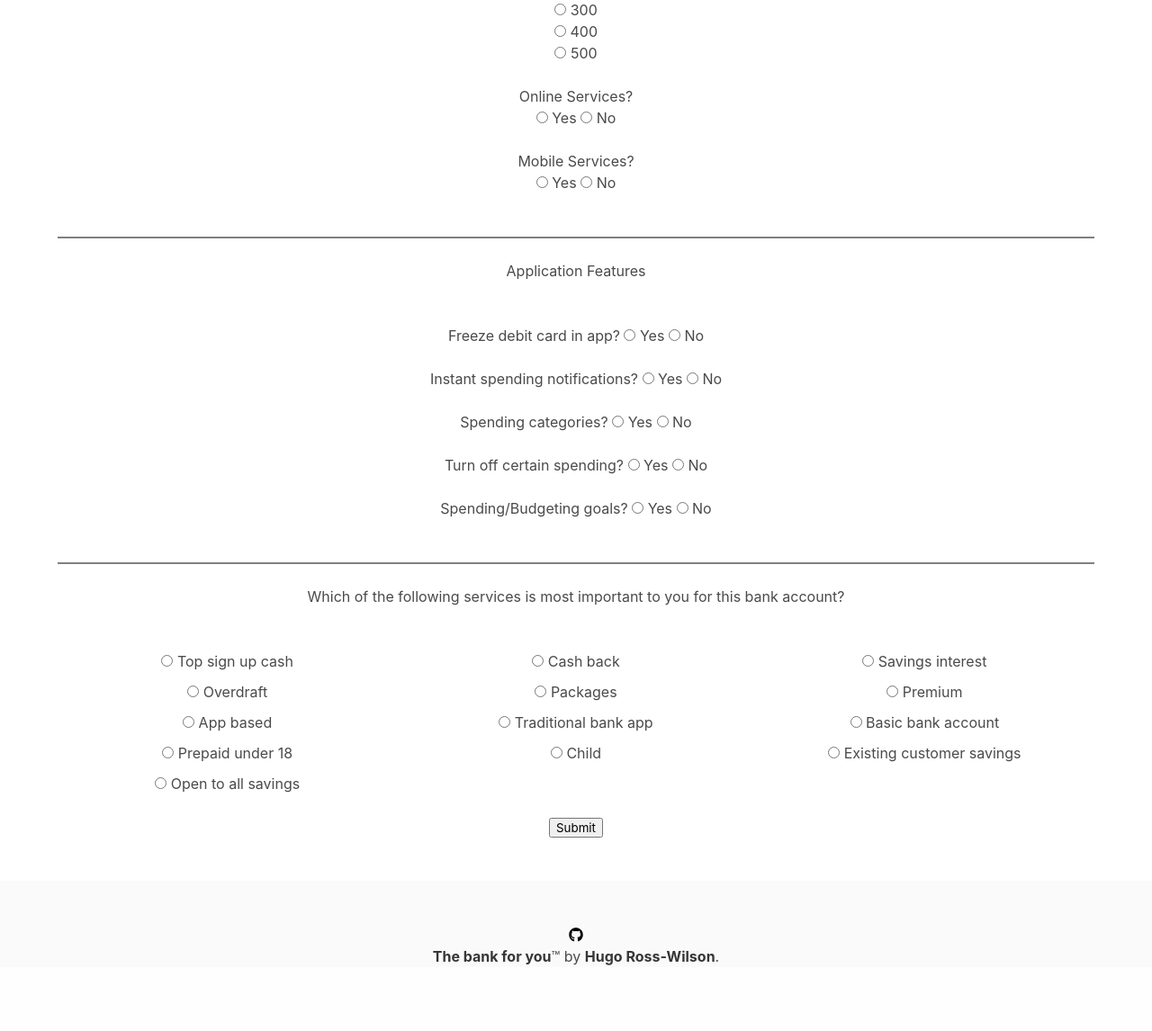
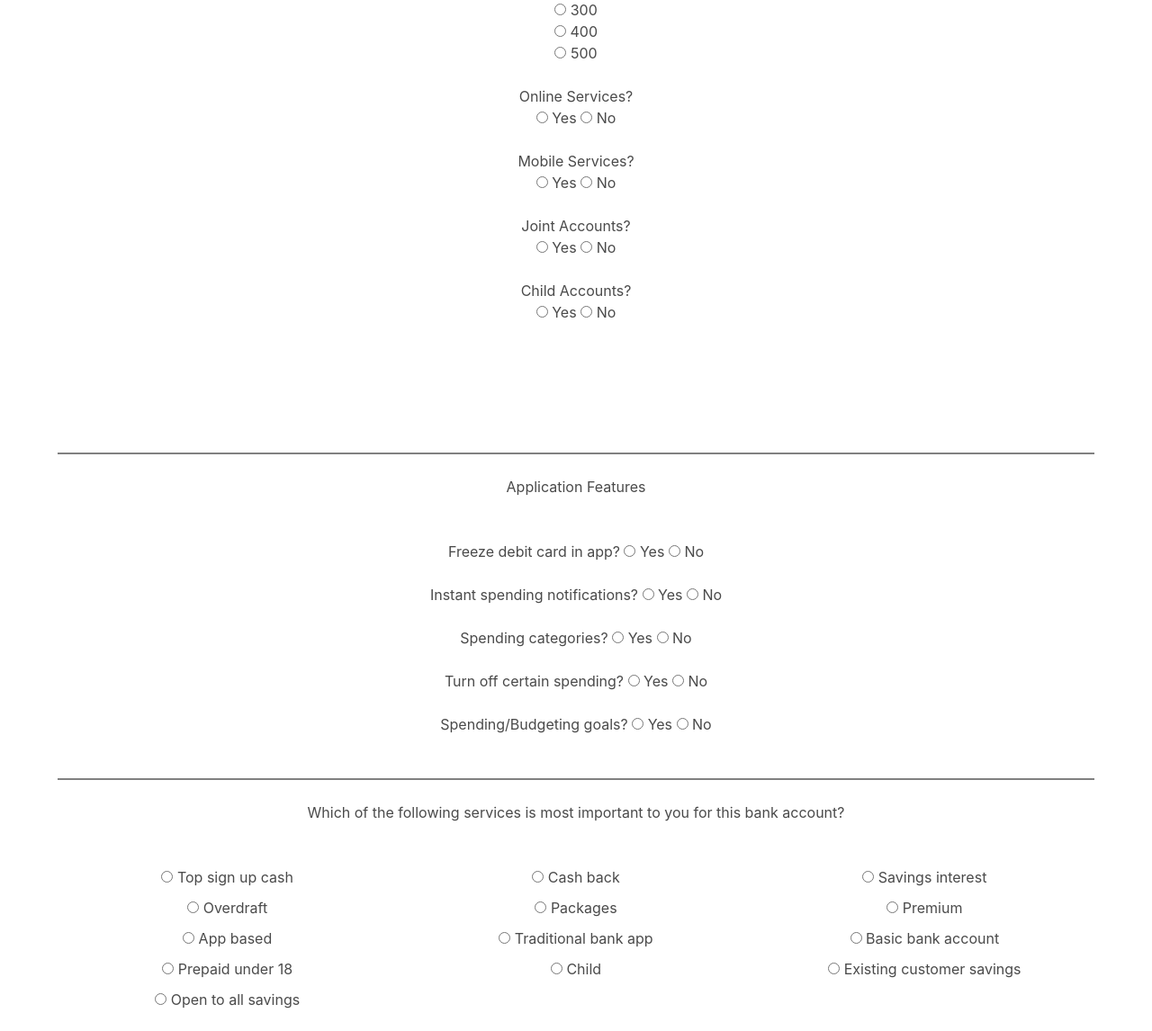
Before and after one commit to c0054249/BankingProject, a Flask app: page /services in a window 1280 px wide. Shown: the part 747-1893 px from the top of the page at 90% size. Before the commit the page ends 1820 px from the top, so only its background shows below. Run offline with Flask 3, Linux system fonts and the light colour scheme; some libraries are stand-ins or nearby versions.

Commit message:
Add joint and child accounts to the search.html form and add variables to store the form response in views.py

```diff
--- a/search_algorithm/views.py
+++ b/search_algorithm/views.py
@@ -28,6 +28,8 @@ def submit():
     withdrawalLimit = int(request.form['withdrawalLimit'])
     online_services = request.form['online_services']
     mobile_services = request.form['mobile_services']
+    joint_accounts = request.form['joint_accounts']
+    child_accounts = request.form['child_accounts']
 
     # application features
     freeze_card = request.form['freezeCard']
@@ -48,6 +50,8 @@ def submit():
     print(f"User selected {withdrawalLimit} for maximum withdrawal limit from atm's")
     print(f"User selected {online_services} for online services")
     print(f"User selected {mobile_services} for mobile services")
+    print(f"User selected {joint_accounts} for joint accounts")
+    print(f"User selected {child_accounts} for child accounts")
     print(f"User selected {freeze_card} for freeze card")
     print(f"User selected {instant_notifications} for instant notifications")
     print(f"User selected {spending_categories} for spending categories")
--- a/templates/search.html
+++ b/templates/search.html
@@ -84,6 +84,22 @@
             <label for="mobile_yes">Yes</label  >
             <input type="radio" id="mobile_no" name="mobile_services" value="no">
             <label for="mobile_no">No</label>
+            <br><br>
+            <label for="joint_accounts">Joint Accounts?</label>
+            <br>
+            <input type="radio" id="joint_yes" name="joint_accounts" value="yes">
+            <label for="joint_yes">Yes</label  >
+            <input type="radio" id="joint_no" name="joint_accounts" value="no">
+            <label for="joint_no">No</label>
+            <br><br>
+            <label for="child_accounts">Child Accounts?</label>
+            <br>
+            <input type="radio" id="child_yes" name="child_accounts" value="yes">
+            <label for="child_yes">Yes</label  >
+            <input type="radio" id="child_no" name="child_accounts" value="no">
+            <label for="child_no">No</label>
+            <br><br>
+            <br><br>
             <br><br>
 
             <hr style="border-top: 2px solid #808080">
```
